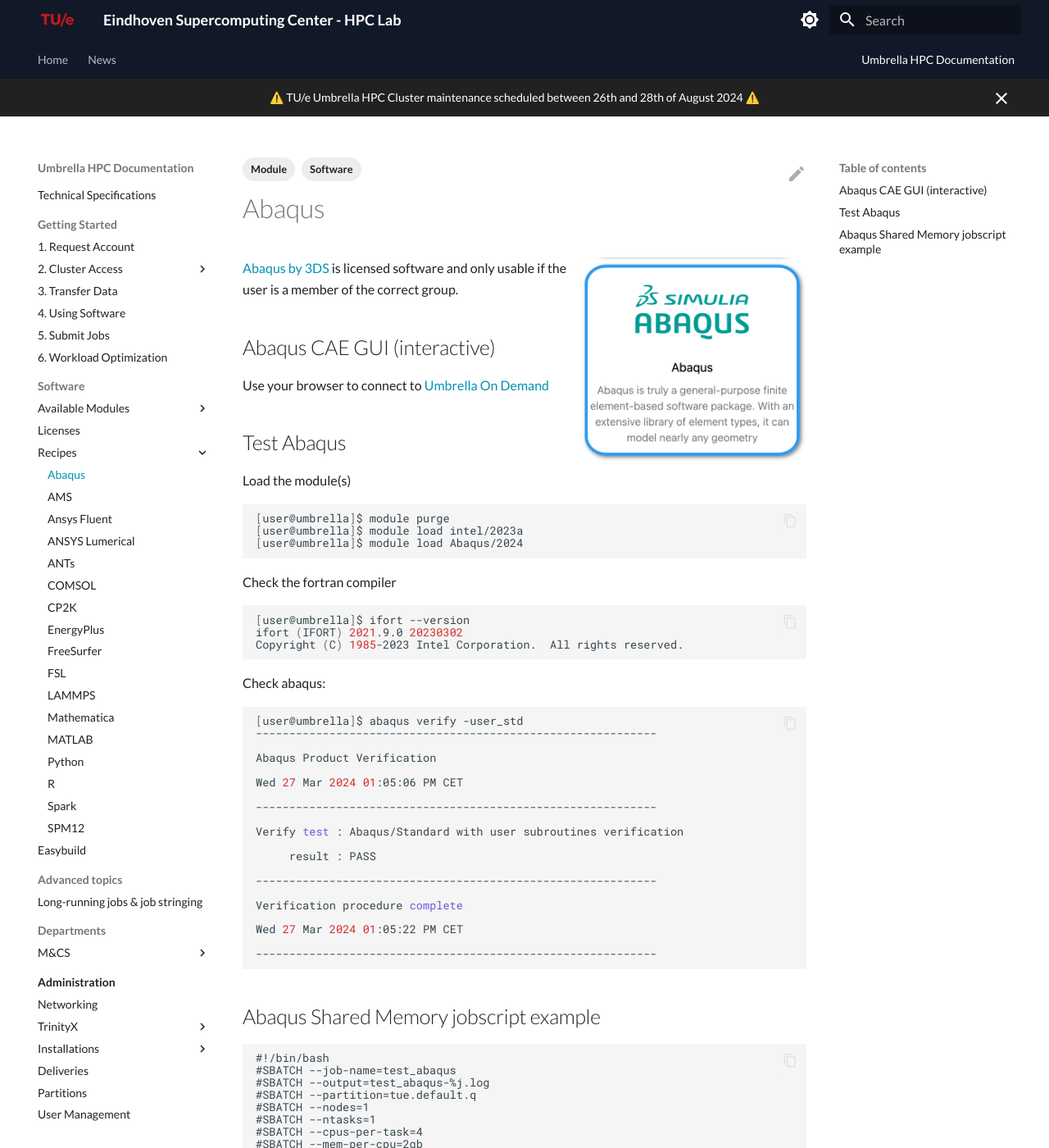
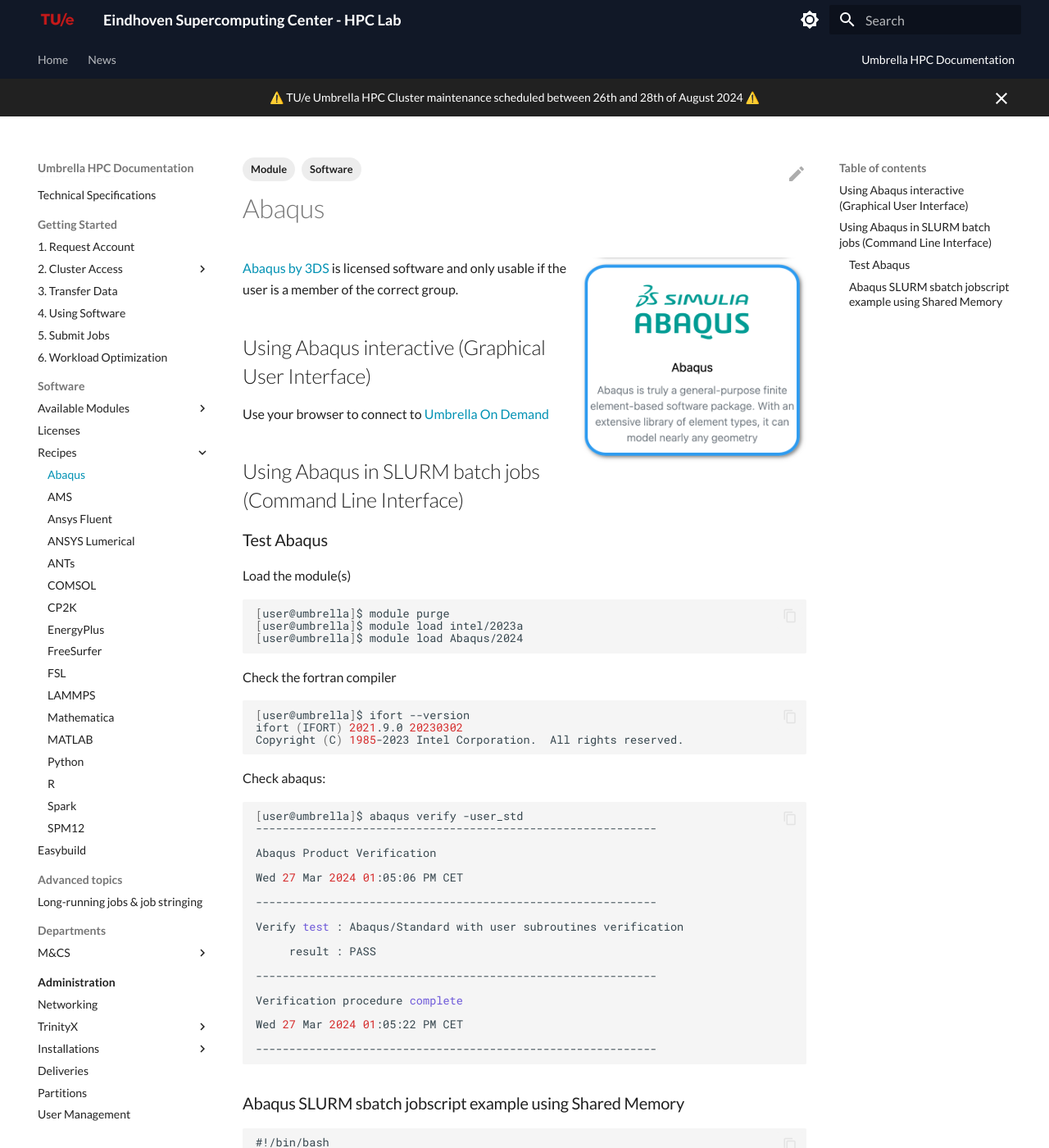
Before and after one commit to gferhpc/supercomputing.tue.nl, an MkDocs documentation site: the page built from pages/documentation/software/recipes/abaqus.md, in a window 1280 px wide and 1400 px high. Shown: the whole window at 82% size. Built offline with MkDocs 1.6.1 and Material for MkDocs 9.7.7, drawn with Linux system fonts in a browser that asks for light colours.

Commit message:
Update abaqus.md

````diff
--- a/pages/documentation/software/recipes/abaqus.md
+++ b/pages/documentation/software/recipes/abaqus.md
@@ -8,11 +8,13 @@
 [Abaqus by 3DS](https://www.3ds.com/products-services/simulia/products/abaqus/){:target="_blank"}
 is licensed software and only usable if the user is a member of the correct group.
 
-## Abaqus CAE GUI (interactive)
+## Using Abaqus interactive (Graphical User Interface)
 
 Use your browser to connect to [Umbrella On Demand](https://hpc.tue.nl){:target="_blank"}
 
-## Test Abaqus
+## Using Abaqus in SLURM batch jobs (Command Line Interface)
+
+### Test Abaqus
 
 Load the module(s)
 
@@ -55,7 +57,7 @@
 ------------------------------------------------------------
 ```
 
-## Abaqus Shared Memory jobscript example
+### Abaqus SLURM sbatch jobscript example using Shared Memory
 
 ```
 #!/bin/bash
````
